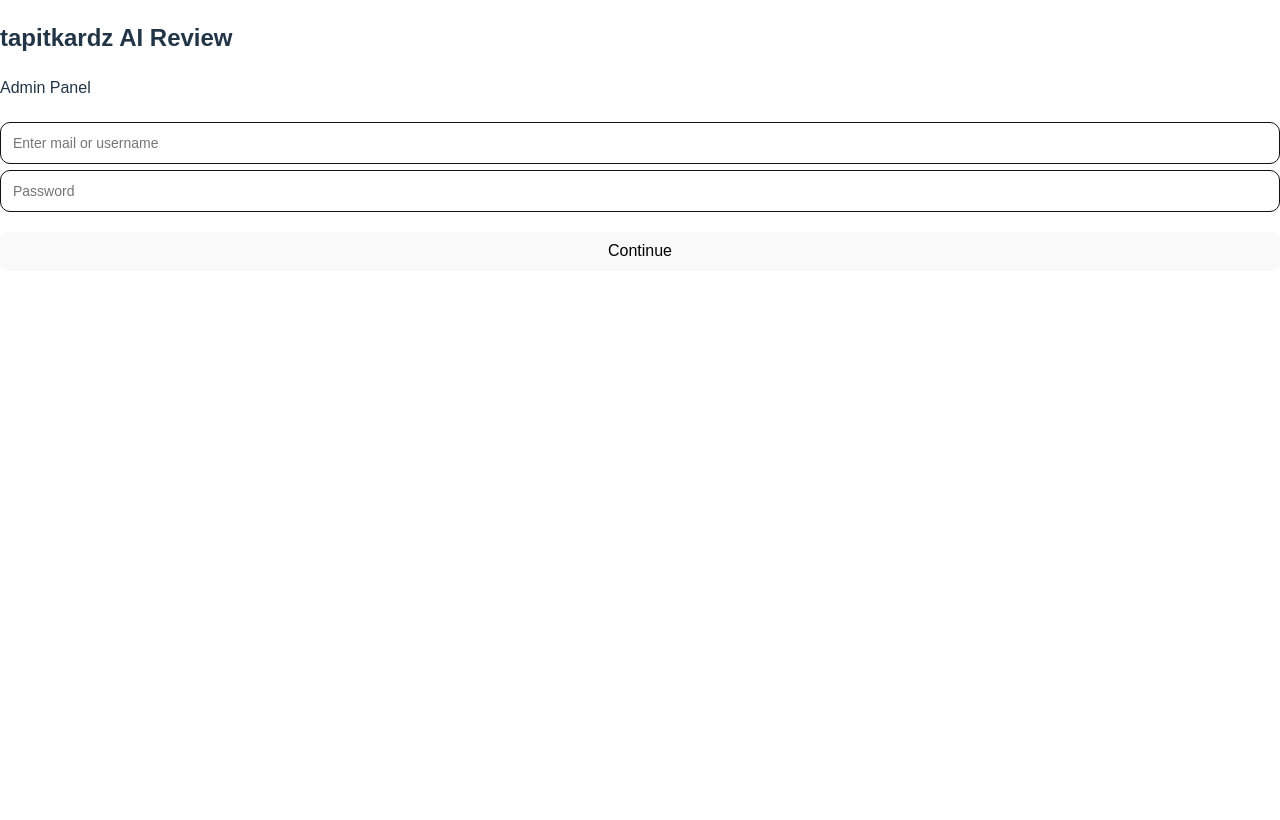
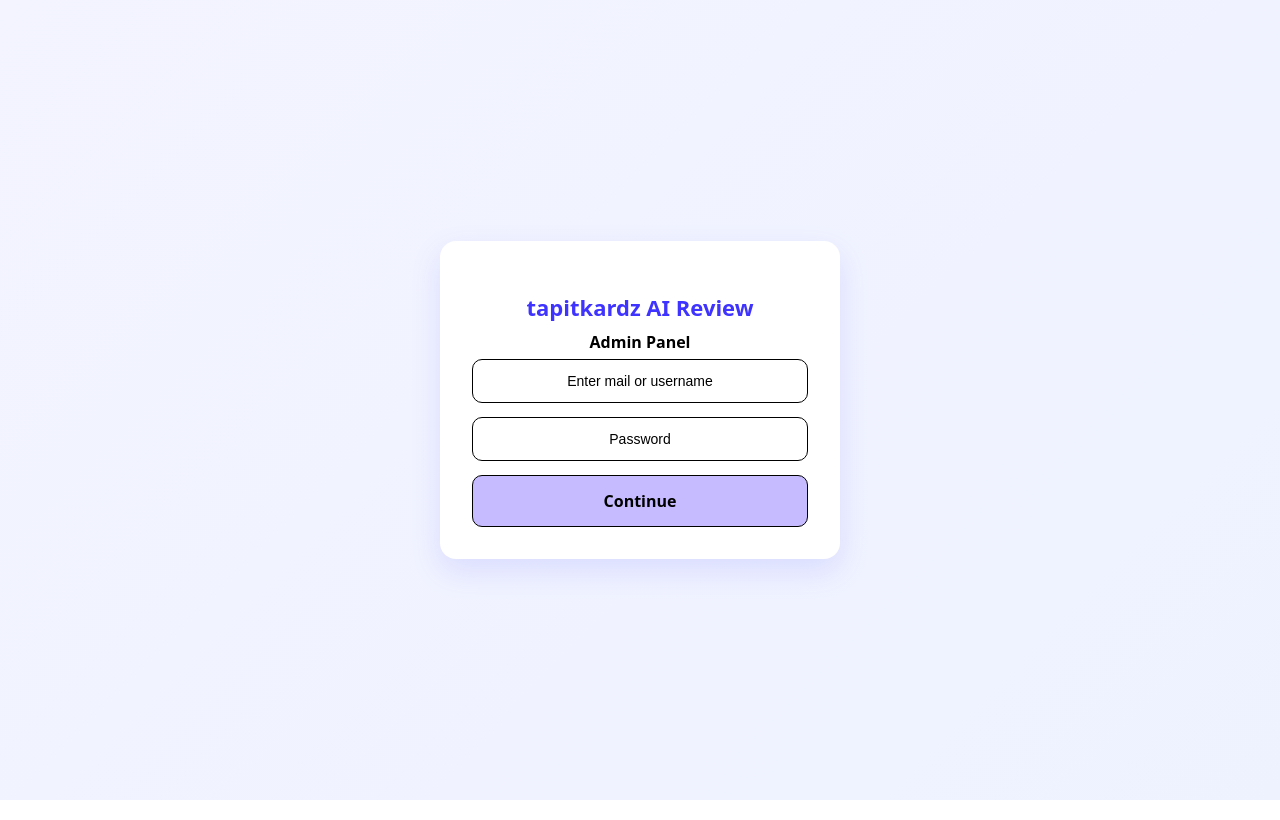
Before and after one commit to swatisingh16/review-generator-frontend, a React app: page / in a window 1280 px wide. Built offline with nearby package versions, Linux system fonts and the light colour scheme; the HTML template or start-up script is replaced by a standard one.

Commit message:
login page

```diff
--- a/src/components/Login.css
+++ b/src/components/Login.css
@@ -1,128 +1,84 @@
-/* Reset */
-* {
-  box-sizing: border-box;
-  font-family: Arial, sans-serif;
-}
-
-body {
-  margin: 0;
-}
-
-/* Same background as login page */
-.container {
+/* Page background */
+.login-wrapper {
   min-height: 100vh;
+  width: 100%;
   background: linear-gradient(135deg, #f3f4ff, #eef2ff);
   display: flex;
   justify-content: center;
   align-items: center;
-  padding: 30px 20px;
-  width: 100%;
 }
 
-/* Card – same feel as login-card */
-.card {
-  width: 440px;
+.login-wrapper * {
+  box-sizing: border-box;
+}
+
+/* Login card */
+.login-card {
+  width: 100%;
+  max-width: 400px;
   background: #ffffff;
   padding: 32px;
   border-radius: 16px;
+  text-align: center;
   box-shadow: 0 12px 30px rgba(91, 91, 255, 0.15);
 }
 
 /* Title */
-.title {
-  text-align: center;
-  color: #4c3ff2;
+.login-title {
+  color: #3f33ff;
+  margin-bottom: 6px;
   font-size: 22px;
-  margin-bottom: 24px;
+  font-weight: 700;
 }
 
-/* Labels */
-label {
-  display: block;
+/* Subtitle */
+.login-subtitle {
   font-weight: 600;
+  margin: 5px;
   color: #000;
-  margin: 16px 0 6px;
 }
 
 /* Inputs */
-input,
-select,
-textarea {
+.login-card input {
   width: 100%;
-  padding: 12px;
+  height: 44px;
+  padding: 0 14px;
+  margin-bottom: 14px;
   border-radius: 10px;
-  border: 1.5px solid #000;
+  border: 1px solid #000;
+  outline: none;
   font-size: 14px;
-  background: #fff;
+  background: #ffffff;
   color: #000;
-  outline: none;
+  text-align: center;
 }
 
 /* Placeholder */
-textarea::placeholder {
-  color: #666;
+.login-card input::placeholder {
+  color: #000;
+  text-align: center;
 }
 
-/* Textarea */
-textarea {
-  height: 90px;
-  resize: none;
+/* Button */
+.login-card button {
+  width: 100%;
+  padding: 14px;
+  background: #c6bbff;
+  border: 1px solid #000;
+  border-radius: 10px;
+  font-size: 16px;
+  font-weight: 700;
+  cursor: pointer;
+  color: #000;
 }
 
-/* Main button */
-button {
-  width: 100%;
-  margin-top: 20px;
-  padding: 14px;
-  background: #c6bbff;
-  border: none;
-  border-radius: 10px;
-  font-size: 16px;
-  font-weight: bold;
-  cursor: pointer;
-  color: #000;
-  transition: 0.2s;
+.login-card button:hover {
+  background: #b2a6ff;
 }
 
-button:hover {
-  background: #b3a7ff;
+/* Error */
+.login-error {
+  color: #e53935;
+  font-size: 14px;
+  margin-bottom: 12px;
 }
-
-button:disabled {
-  opacity: 0.6;
-  cursor: not-allowed;
-}
-
-/* Generated review box */
-.result-box {
-  margin-top: 20px;
-}
-
-.result-box h3 {
-  margin-bottom: 8px;
-}
-
-.result-box p {
-  background: #f7f8ff;
-  padding: 12px;
-  border-radius: 10px;
-  border: 1.5px solid #000;
-  font-size: 14px;
-}
-
-/* Google button */
-.google-btn {
-  background: #c6bbff;
-  margin-top: 14px;
-}
-
-.google-btn:hover {
-  background: #b3a7ff;
-}
-
-/* Mobile */
-@media (max-width: 480px) {
-  .card {
-    width: 95%;
-  }
-}
--- a/src/components/ReviewGenerator.css
+++ b/src/components/ReviewGenerator.css
@@ -1,36 +1,45 @@
-.success-msg {
-  margin-top: 12px;
-  text-align: center;
-  color: #b0a3ff;;
-  font-weight: 600;
-}
-
-.container {
+.review-page {
   min-height: 100vh;
+  background: linear-gradient(135deg, #f3f4ff, #eef2ff);
   display: flex;
   justify-content: center;
   align-items: center;
+  padding: 20px;
+}
+
+.review-page * {
+  box-sizing: border-box;
+}
+
+/* Container */
+.review-page .container {
+  display: flex;
+  justify-content: center;
+  align-items: center;
+  width: 100%;
 }
 
 /* Main card */
-.card {
+.review-page .card {
   width: 500px;
-  background: #fff;
+  background: #ffffff;
   padding: 28px;
   border-radius: 18px;
-  box-shadow: 0 10px 30px rgba(0, 0, 0, 0.35);
+  box-shadow: 0 10px 30px rgba(0, 0, 0, 0.25);
 }
 
 /* Title */
-.title {
+.review-page .title {
   text-align: center;
   color: #4c3ff2;
   margin-bottom: 22px;
   font-size: 22px;
+  font-weight: 700;
+  margin: 0;
 }
 
 /* Labels */
-label {
+.review-page label {
   font-weight: 600;
   margin-top: 16px;
   display: block;
@@ -38,49 +47,56 @@ label {
 }
 
 /* Inputs */
-input,
-select,
-textarea {
+.review-page input,
+.review-page select,
+.review-page textarea {
   width: 100%;
   margin-top: 6px;
   padding: 12px;
   border-radius: 10px;
-  border: 1px solid #111;
+  border: 1px solid #000;
   font-size: 14px;
-  box-sizing: border-box;
+  background: #fff;
+  color: #000;
+}
+
+/* Placeholder */
+.review-page textarea::placeholder {
+  color: #666;
 }
 
 /* Highlights textarea */
-textarea {
+.review-page textarea {
   height: 90px;
   resize: none;
 }
 
 /* Language buttons */
-.lang-buttons {
+.review-page .lang-buttons {
   display: flex;
   gap: 8px;
+  margin-top: 10px;
 }
 
-.lang-btn {
+.review-page .lang-btn {
   flex: 1;
+  padding: 10px;
   border-radius: 8px;
   border: 1px solid #000;
   background: #fff;
   cursor: pointer;
   font-size: 13px;
-  margin-top: 10px;
+  color: #000;
 }
 
-.lang-btn.active {
+.review-page .lang-btn.active {
   background: #e8e6ff;
   border-color: #4c3ff2;
-  font-weight: bold;
+  font-weight: 700;
 }
 
-
 /* Generated review textarea */
-.result-textarea {
+.review-page .result-textarea {
   margin-top: 16px;
   height: 110px;
   border-radius: 10px;
@@ -89,19 +105,36 @@ textarea {
   font-size: 14px;
 }
 
-/* Google button */
-.google-btn {
+/* Buttons */
+.review-page .google-btn {
+  width: 100%;
+  padding: 14px;
   background: #c6bbff;
+  border: none;
+  border-radius: 10px;
+  font-size: 16px;
+  font-weight: 700;
+  cursor: pointer;
   margin-top: 14px;
+  color: #000;
+  border: 1px solid #000;
 }
 
-.google-btn:hover {
+.review-page .google-btn:hover {
   background: #b0a3ff;
+}
+
+/* Success message */
+.review-page .success-msg {
+  margin-top: 12px;
+  text-align: center;
+  color: #6a5cff;
+  font-weight: 600;
 }
 
 /* Mobile */
 @media (max-width: 480px) {
-  .card {
+  .review-page .card {
     width: 90%;
   }
 }
--- a/src/components/ReviewGenerator.jsx
+++ b/src/components/ReviewGenerator.jsx
@@ -23,7 +23,9 @@ function ReviewGenerator() {
     setLoading(true);
     setReview("");
 
-    const res = await fetch(`${import.meta.env.VITE_API_BASE_URL}/generate-review`, {
+    const res = await fetch(
+      `${import.meta.env.VITE_API_BASE_URL}/generate-review`,
+      {
         method: "POST",
         headers: { "Content-Type": "application/json" },
         body: JSON.stringify({
@@ -34,7 +36,8 @@ function ReviewGenerator() {
           highlights,
           language,
         }),
-    });
+      }
+    );
 
     const data = await res.json();
     setReview(data.review);
@@ -57,6 +60,7 @@ function ReviewGenerator() {
   };
 
   return (
+    <div className="review-page">
       <div className="container">
         <div className="card">
           <h2 className="title">AI Review Generator</h2>
@@ -118,7 +122,11 @@ function ReviewGenerator() {
             ))}
           </div>
 
-        <button onClick={generateReview} className="google-btn" disabled={loading}>
+          <button
+            onClick={generateReview}
+            className="google-btn"
+            disabled={loading}
+          >
             {loading ? "Generating..." : "Generate Review"}
           </button>
 
@@ -133,6 +141,7 @@ function ReviewGenerator() {
           {message && <p className="success-msg">{message}</p>}
         </div>
       </div>
+    </div>
   );
 }
 
```
Lines whose indentation alone changed are shown as unchanged.
